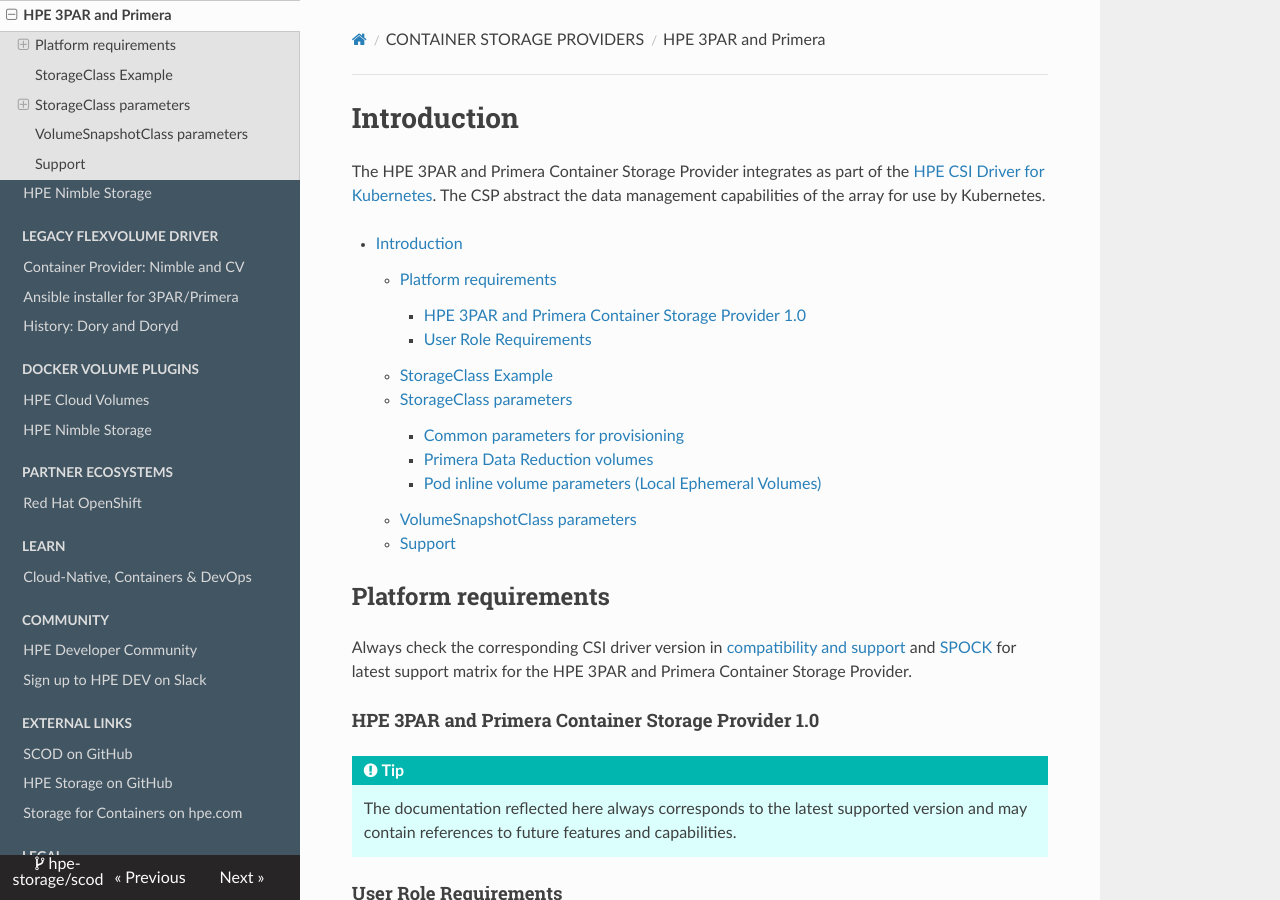
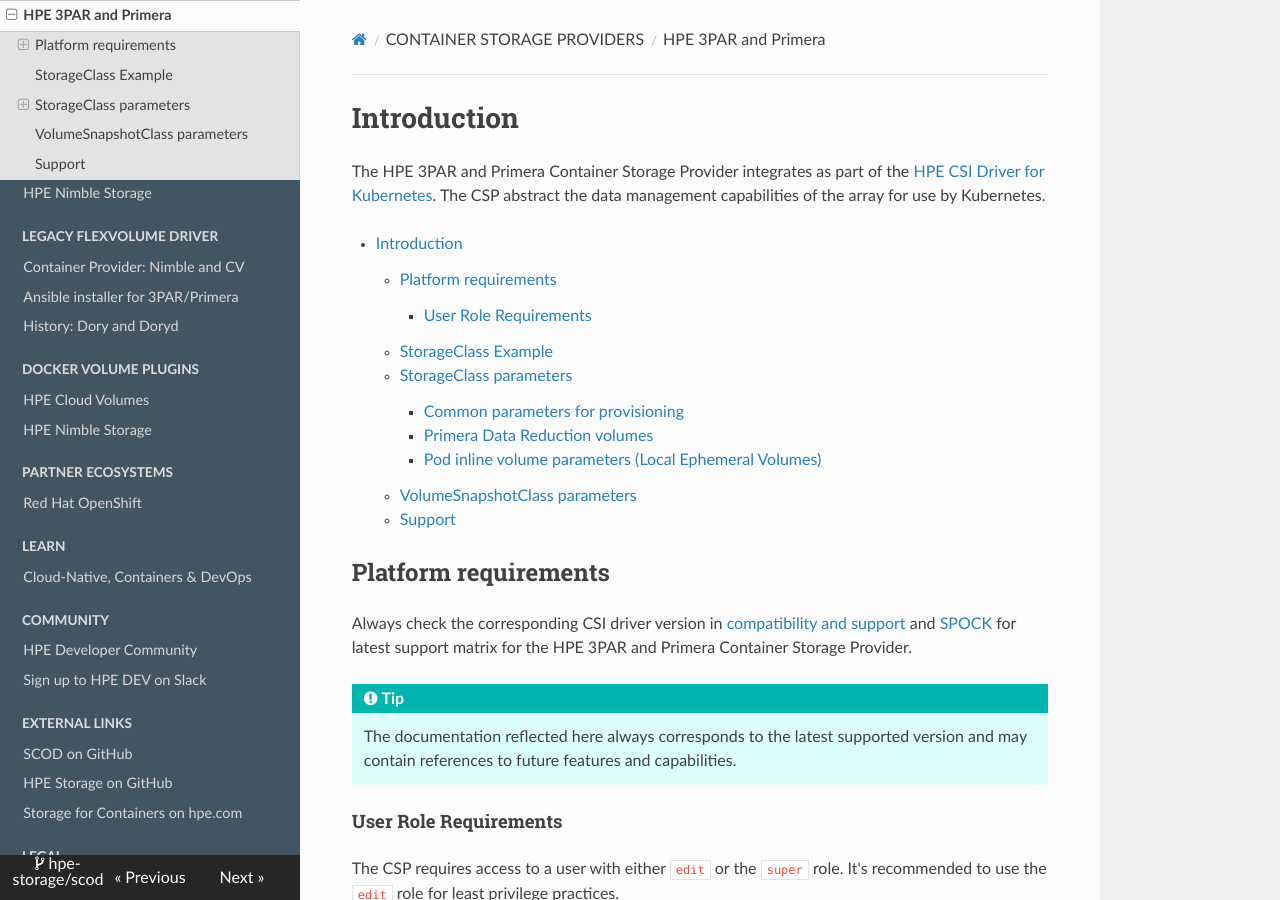
Before and after one commit to hpe-storage/scod, an MkDocs documentation site: the page built from docs/container_storage_provider/hpe_3par_primera/index.md, in a window 1280 px wide and 900 px high. Built offline with MkDocs 1.6.1, drawn with Linux system fonts in a browser that asks for light colours; nearby versions of some CDN libraries.

Commit message:
fixes
Signed-off-by: Chris Snell <snell.chris@gmail.com>

```diff
--- a/docs/container_storage_provider/hpe_3par_primera/index.md
+++ b/docs/container_storage_provider/hpe_3par_primera/index.md
@@ -7,8 +7,6 @@
 ## Platform requirements
 
 Always check the corresponding CSI driver version in [compatibility and support](../../csi_driver/index.md#compatibility_and_support) and [SPOCK](https://h20272.www2.hpe.com/spock/index.aspx) for latest support matrix for the HPE 3PAR and Primera Container Storage Provider.
-
-#### HPE 3PAR and Primera Container Storage Provider 1.0
 
 !!! tip
     The documentation reflected here always corresponds to the latest supported version and may contain references to future features and capabilities.
```
